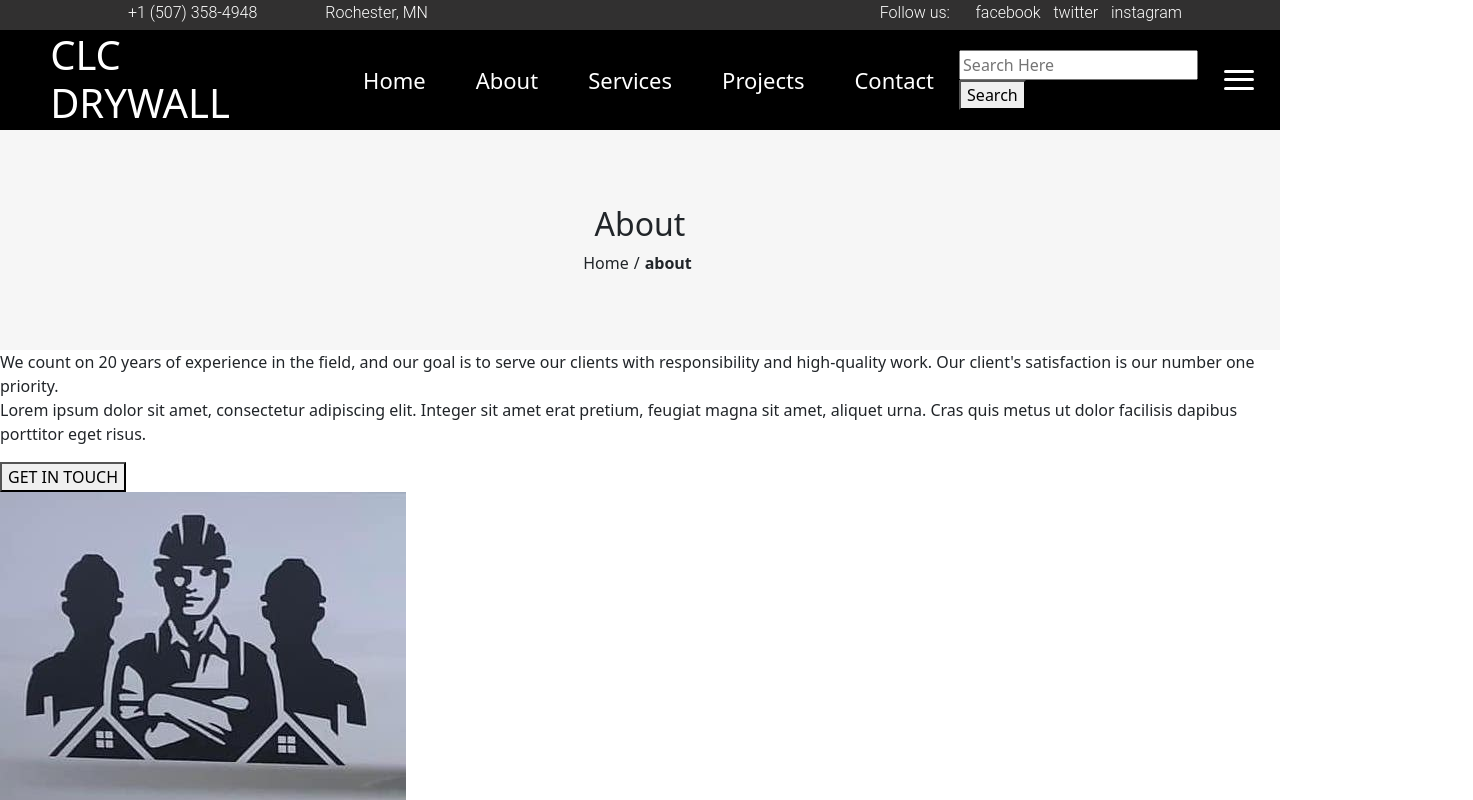
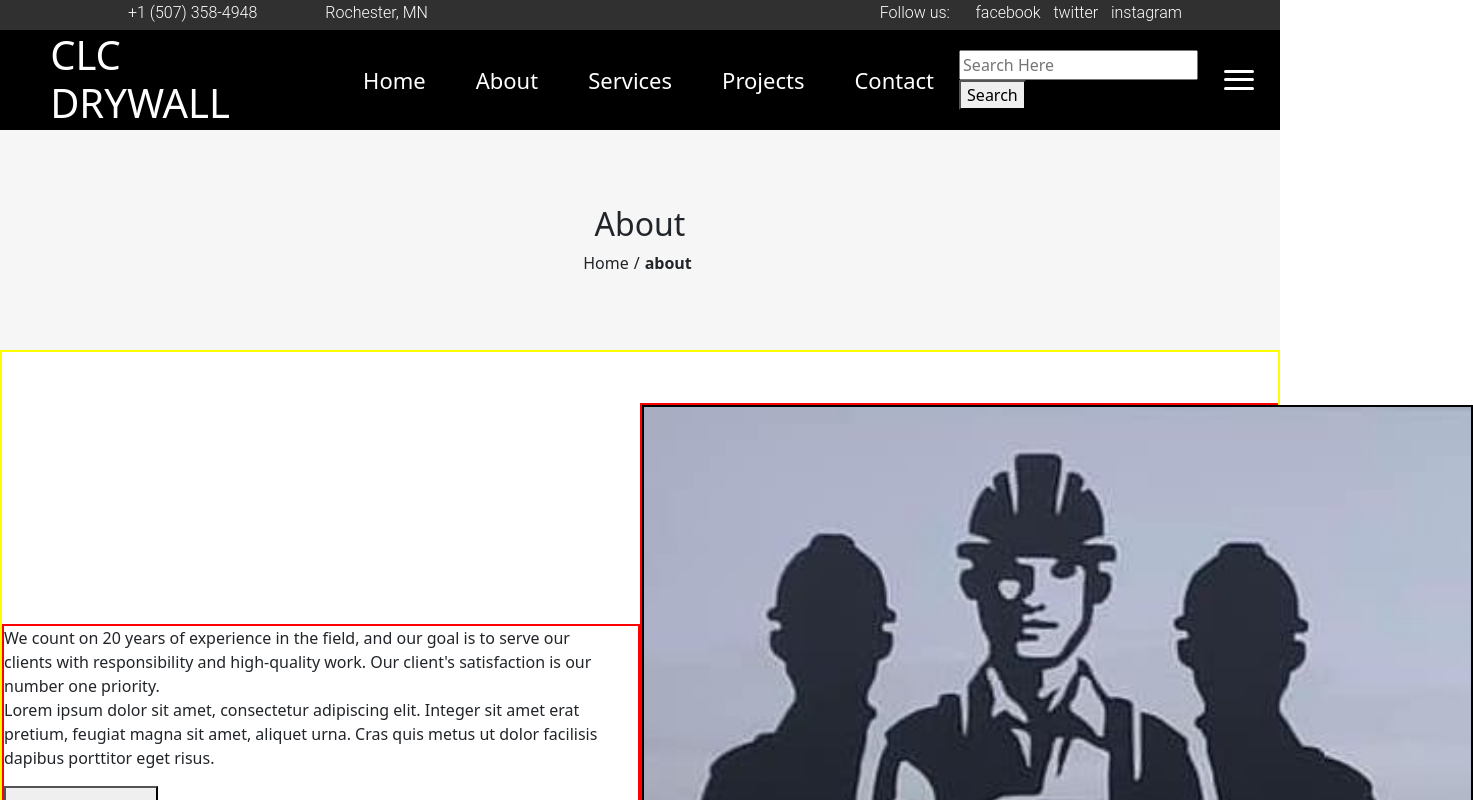
Before and after one commit to getachewhundera/clc-drywall, a Next.js app: page /AboutUs in a window 1280 px wide. Shown: the top 800 px of the page, 1473 px wide, since content can reach past the window. Built offline with nearby package versions, Linux system fonts and the light colour scheme.

Commit message:
added css to position the about page's main-body-container and aboutus-image-container side by side.Adjusted the width and height of the image on the about page.

```diff
--- a/src/app/AboutUs/about-us.module.css
+++ b/src/app/AboutUs/about-us.module.css
@@ -1,3 +1,45 @@
 .about-banner-area  {
     margin-top:0px;
 }
+
+.main-body-container {
+   padding-top: 4%;
+   padding-bottom: 4%;
+   min-width: 100%;
+   border: 2px solid yellow;
+   display: flex;
+   justify-content: space-between;
+   align-items: center;
+}
+
+.aboutus-description-container {
+    border: 2px solid red;
+    width: 50%;
+    padding-right: 20px;
+
+}
+.aboutus-image-container {
+    border: 2px solid red;
+    width: 50%;
+    text-align: right; /* moves image to the right of the container*/
+}
+
+
+/* description-container Image */
+.aboutus-image-container img {
+    width: 550x;
+    height: 650px;
+    border: solid black 2px;
+}
+
+
+/* 'GET IN TOUCH' Button */
+.contact-button-container {
+    margin-top: 2%;
+}
+
+.contact-button-container button {
+    padding: 10px 20px;
+    font-size: 16px;
+    cursor: pointer;
+}
--- a/src/app/AboutUs/page.tsx
+++ b/src/app/AboutUs/page.tsx
@@ -29,7 +29,8 @@ export default function AboutUs(props: Props) {
                 <PageHeader title='About' navTitle='about' />
             </div>
 
-            <div className={styles['aboutus-description-container']}>
+            <div className={` ${styles['main-body-container']}`}>
+                <div className={` ${styles['aboutus-description-container']}`}>
                     <p>
                         We count on 20 years of experience in the field, and our goal is to serve our clients with
                         responsibility and high-quality work. Our client's satisfaction is our number one priority.
@@ -38,15 +39,16 @@ export default function AboutUs(props: Props) {
                         feugiat magna sit amet, aliquet urna. Cras quis metus ut dolor facilisis dapibus porttitor eget risus.
                     </p>
 
-                <div className={styles['contact-button-container']}>
+                    <div className={`${styles['contact-button-container']}`}>
                         <div className={styles.contact_aboutpage_button}>
                             <button type="button" onClick={() => router.push('/contact')}>GET IN TOUCH</button>
                         </div>
                     </div>
                 </div>
 
-            <div className={styles['aboutus-image-container']}>
+                <div className={` ${styles['aboutus-image-container']}`}>
                     <img src='./images/LandingPageAboutUsImages/logo.jpg' alt='' />
+                </div>
             </div>
 
             {/* CTA Component Import */}
```
Lines whose indentation alone changed are shown as unchanged.
